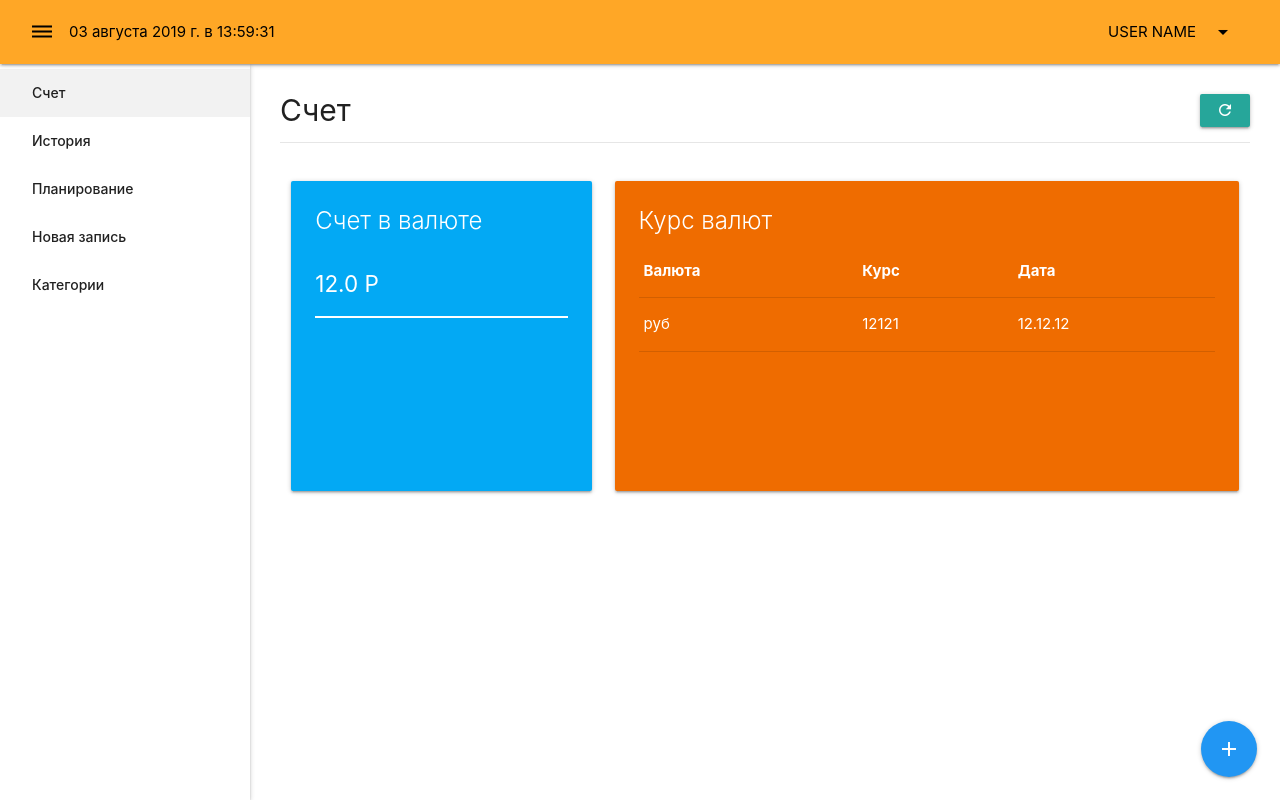
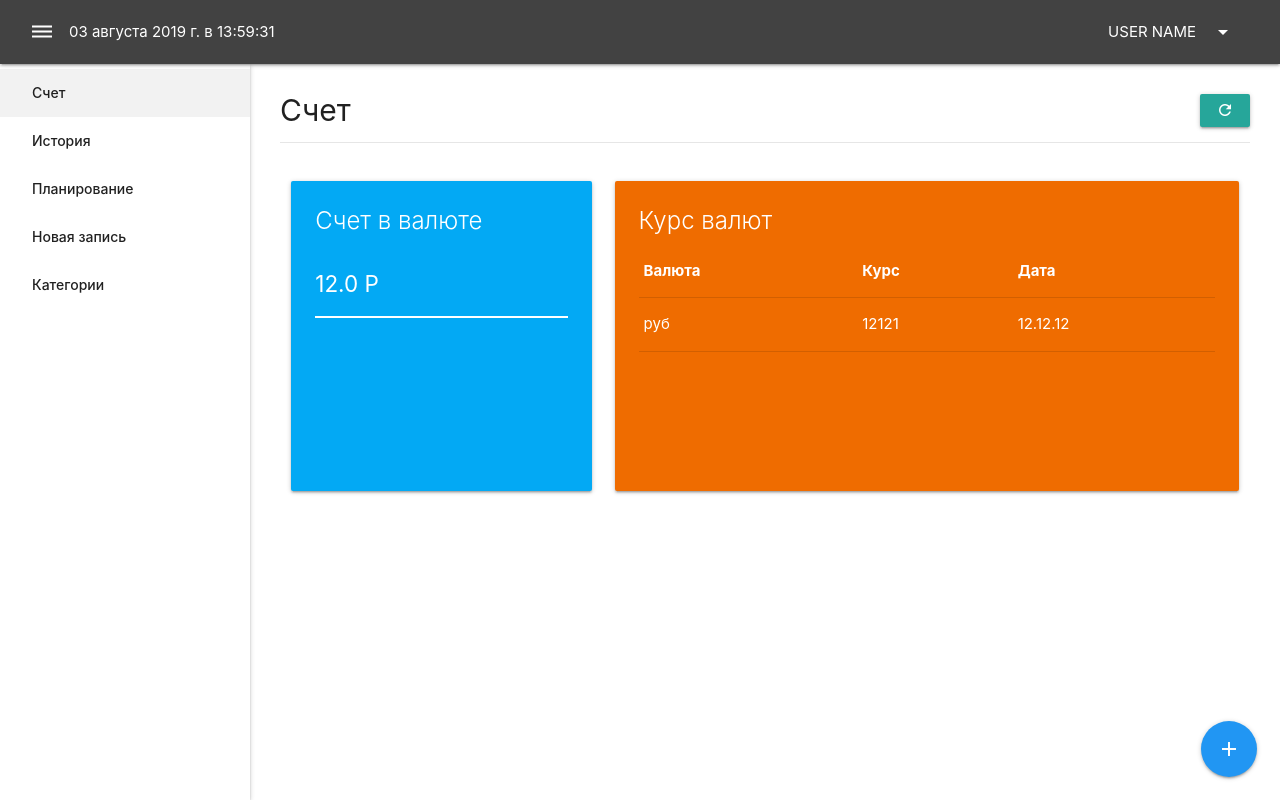
Before and after one commit to dexploitdm/crmvue, a Vue app: page / in a window 1280 px wide. Built offline with nearby package versions, Linux system fonts and the light colour scheme; no server answers.

Commit message:
redesign navbar

```diff
--- a/src/components/app/Navbar.vue
+++ b/src/components/app/Navbar.vue
@@ -1,17 +1,17 @@
 <template>
-    <nav class="navbar orange lighten-1">
+    <nav class="navbar grey darken-3">
         <div class="nav-wrapper">
             <div class="navbar-left">
                 <a href="#" @click.prevent="$emit('click')">
-                    <i class="material-icons black-text">dehaze</i>
+                    <i class="material-icons">dehaze</i>
                 </a>
-                <span class="black-text">{{date | date('datetime')}}</span>
+                <span>{{date | date('datetime')}}</span>
             </div>
 
             <ul class="right hide-on-small-and-down">
                 <li>
                     <a
-                        class="dropdown-trigger black-text"
+                        class="dropdown-trigger"
                         href="#"
                         data-target="dropdown"
                         ref="dropdown"
```
